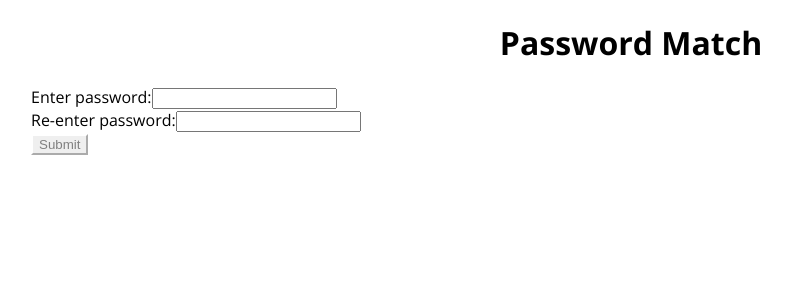
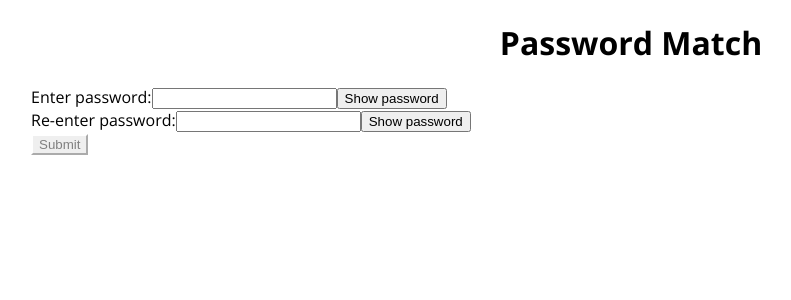
Before and after one commit to MohammedSaayim/Login-Page, a React (Create React App) app: page / in a window 1280 px wide. Shown: the top 300 px of the page, without its empty margins (9-800 px from the left). Built offline with nearby package versions, Linux system fonts and the light colour scheme.

Commit message:
initial commit

```diff
--- a/index.html
+++ b/index.html
@@ -11,6 +11,7 @@
       manifest.json provides metadata used when your web app is added to the
       homescreen on Android. See https://developers.google.com/web/fundamentals/engage-and-retain/web-app-manifest/
     -->
+
     <link rel="manifest" href="%PUBLIC_URL%/manifest.json" />
     <link rel="shortcut icon" href="%PUBLIC_URL%/favicon.ico" />
     <!--
@@ -22,7 +23,7 @@
       work correctly both with client-side routing and a non-root public URL.
       Learn how to configure a non-root public URL by running `npm run build`.
     -->
-    <title>React App</title>
+    <title>Login Page</title>
   </head>
 
   <body>
--- a/src/PwdForms.jsx
+++ b/src/PwdForms.jsx
@@ -1,9 +1,15 @@
 import React, { useState } from "react";
 import SubmitBtn from "./SubmitBtn";
+
+// npm i --save @fortawesome/fontawesome-svg-core
+// npm i --save @fortawesome/free-solid-svg-icons
+// npm i --save @fortawesome/react-fontawesome
 
 export default function PwdForms() {
   const [pwd, setPwd] = useState("");
   const [rePwd, setRePwd] = useState("");
+  const [inputType1, setInputType1] = useState("password");
+  const [inputType2, setInputType2] = useState("password");
 
   const validPwd = new RegExp("[0-9]");
   let matchColor, alphaColor;
@@ -75,20 +81,54 @@ export default function PwdForms() {
     setRePwd(event.target.value);
   }
 
+  function toggleVisibility1() {
+    if (inputType1 === "password") {
+      setInputType1("text");
+    } else {
+      setInputType1("password");
+    }
+  }
+
+  function toggleVisibility2() {
+    if (inputType2 === "password") {
+      setInputType2("text");
+    } else {
+      setInputType2("password");
+    }
+  }
+
+  function ShowPwd1() {
+    return (
+      <span>
+        <button onClick={toggleVisibility1}>Show password</button>
+      </span>
+    );
+  }
+
+  function ShowPwd2() {
+    return (
+      <span>
+        <button onClick={toggleVisibility2}>Show password</button>
+      </span>
+    );
+  }
+
   return (
     <div>
       <div>
         <label>
           Enter password:
-          <input onChange={onPwdChange} type="password"></input>
+          <input onChange={onPwdChange} type={inputType1}></input>
         </label>
+        <ShowPwd1 />
       </div>
 
       <div>
         <label>
           Re-enter password:
-          <input onChange={onRePwdChange} type="password"></input>
+          <input onChange={onRePwdChange} type={inputType2}></input>
         </label>
+        <ShowPwd2 />
       </div>
 
       <PwdMatch />
```
